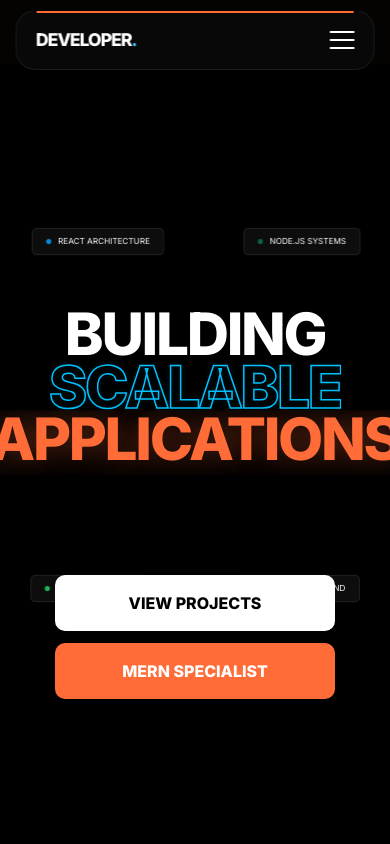
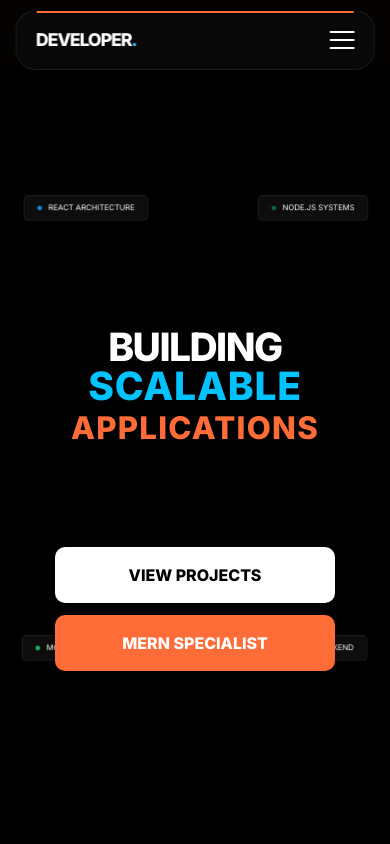
Before and after one commit to ShivaniGujjar/portfolio, a React (Vite) app: page / in a window 390 px wide. Shown: the top 844 px of the page. Built offline with nearby package versions, Linux system fonts and the light colour scheme.

Commit message:
home fix
Co-authored-by: Copilot <copilot@github.com>

```diff
--- a/src/pages/Home.jsx
+++ b/src/pages/Home.jsx
@@ -92,14 +92,12 @@ const Home = () => {
       ))}
 
       <div className={styles.centerContent}>
-        <h1 className={styles.heroHeading}>
-
+        <h1 className={styles.heroHeading} aria-label="Building Scalable Applications">
           <div className={styles.mask}>
             <motion.span variants={reveal} initial="hidden" animate="visible">
               BUILDING
             </motion.span>
           </div>
-
           <div className={styles.mask}>
             <motion.span
               variants={reveal}
@@ -111,7 +109,6 @@ const Home = () => {
               SCALABLE
             </motion.span>
           </div>
-
           <div className={styles.mask}>
             <motion.span
               variants={reveal}
@@ -119,11 +116,11 @@ const Home = () => {
               animate="visible"
               transition={{ delay: 0.2 }}
               className={styles.orangeText}
+              aria-label="Applications"
             >
               APPLICATIONS
             </motion.span>
           </div>
-
         </h1>
 
         <motion.div
--- a/src/pages/Home.module.css
+++ b/src/pages/Home.module.css
@@ -9,21 +9,18 @@
 
 .heroContainer {
   position: relative;
-
   width: 100vw;                 /* 🔥 FULL WIDTH */
   max-width: 100vw;
-
   min-height: 100dvh;
   display: flex;
   align-items: center;
   justify-content: center;
-
   background: #000;
-
   overflow-x: hidden;
-
   /* 🔥 BREAK OUT OF PARENT */
   margin-left: calc(-50vw + 50%);
+  margin-bottom: 0 !important;
+  padding-bottom: 0 !important;
 }
 
 /* ============================================================ */
@@ -68,15 +65,32 @@
   align-items: center;
 }
 
+/* SCALABLE word: solid sky blue color */
 .outlineText {
-  color: transparent;
-  -webkit-text-stroke: 1.5px #00C2FF;
-  filter: drop-shadow(0 0 2px rgba(0, 194, 255, 0.2));
+  color: #00C2FF;
+  font-weight: 1000;
+  letter-spacing: 0.02em;
+  filter: none;
+  -webkit-text-stroke: unset;
+  transition: color 0.2s;
 }
 
+
+
+/* Enhanced emphasis for APPLICATIONS word */
 .orangeText {
   color: #FF6C37;
-  text-shadow: 0 0 30px rgba(255, 108, 55, 0.4);
+  font-weight: 1000;
+  letter-spacing: 0.02em;
+}
+
+@keyframes pulseOrange {
+  0% {
+    filter: brightness(1);
+  }
+  100% {
+    filter: brightness(1.2);
+  }
 }
 
 /* ============================================================ */
@@ -152,8 +166,25 @@
     min-height: 100vh;
   }
 
+
   .heroHeading {
-    font-size: clamp(2.5rem, 15vw, 4.5rem);
+    font-size: clamp(2rem, 10vw, 3.2rem);
+    line-height: 1.1;
+    margin: 1.5rem 0;
+  }
+
+  .orangeText {
+    font-size: clamp(1.5rem, 8vw, 2.2rem);
+    letter-spacing: 0.04em;
+  }
+
+  @keyframes pulseOrangeMobile {
+    0% {
+      filter: brightness(1);
+    }
+    100% {
+      filter: brightness(1.15);
+    }
   }
 
   .pillGroup {
@@ -170,12 +201,16 @@
     text-align: center;
   }
 
+
   .floatingChip {
-    scale: 0.85;
+    scale: 0.8;
+    min-width: 120px;
+    max-width: 60vw;
+    font-size: 0.7rem;
   }
 
-  .chip0 { top: 20%; left: 5%; }
-  .chip1 { top: 20%; right: 5%; }
-  .chip2 { bottom: 35%; left: 5%; }
-  .chip3 { bottom: 35%; right: 5%; }
+  .chip0 { top: 16%; left: 2%; }
+  .chip1 { top: 16%; right: 2%; }
+  .chip2 { bottom: 28%; left: 2%; }
+  .chip3 { bottom: 28%; right: 2%; }
 }
```
